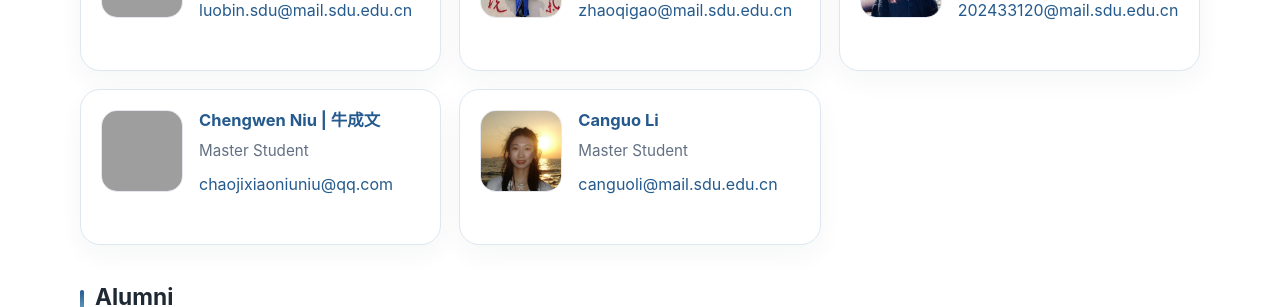
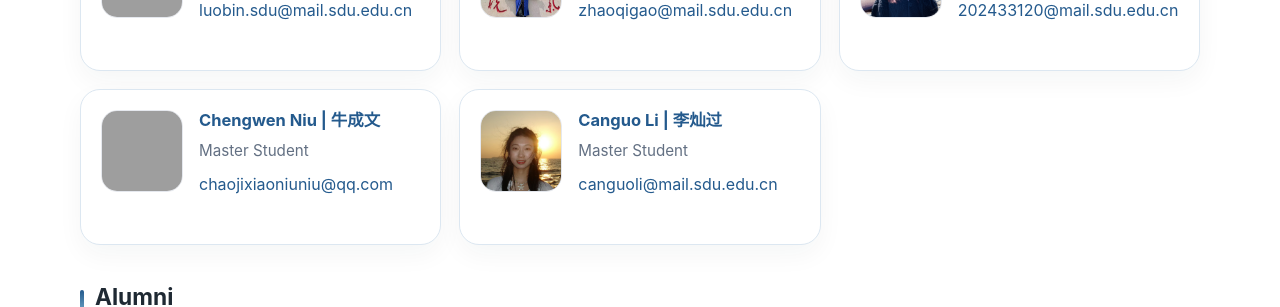
Before and after one commit to MuJSh/xyz_CHANGE, a Jekyll site: the page built from _pages/group-members.md, in a window 1280 px wide and 900 px high, scrolled down 641 px. Shown: the part 150-457 px from the top of the window. Built offline with Jekyll 4.4.1, drawn with Linux system fonts in a browser that asks for light colours; grey boxes are pictures that could not be loaded.

Commit message:
Add Chinese name for Canguo Li in members data

```diff
--- a/_data/members.yml
+++ b/_data/members.yml
@@ -93,7 +93,7 @@ current:
     education:
       - "2021–2025, BS, Shandong Agricultural University"
 
-  - name: "Canguo Li"
+  - name: "Canguo Li | 李灿过"
     role: "Master Student"
     affiliation: "Shandong University"
     email: "canguoli@mail.sdu.edu.cn"
```
